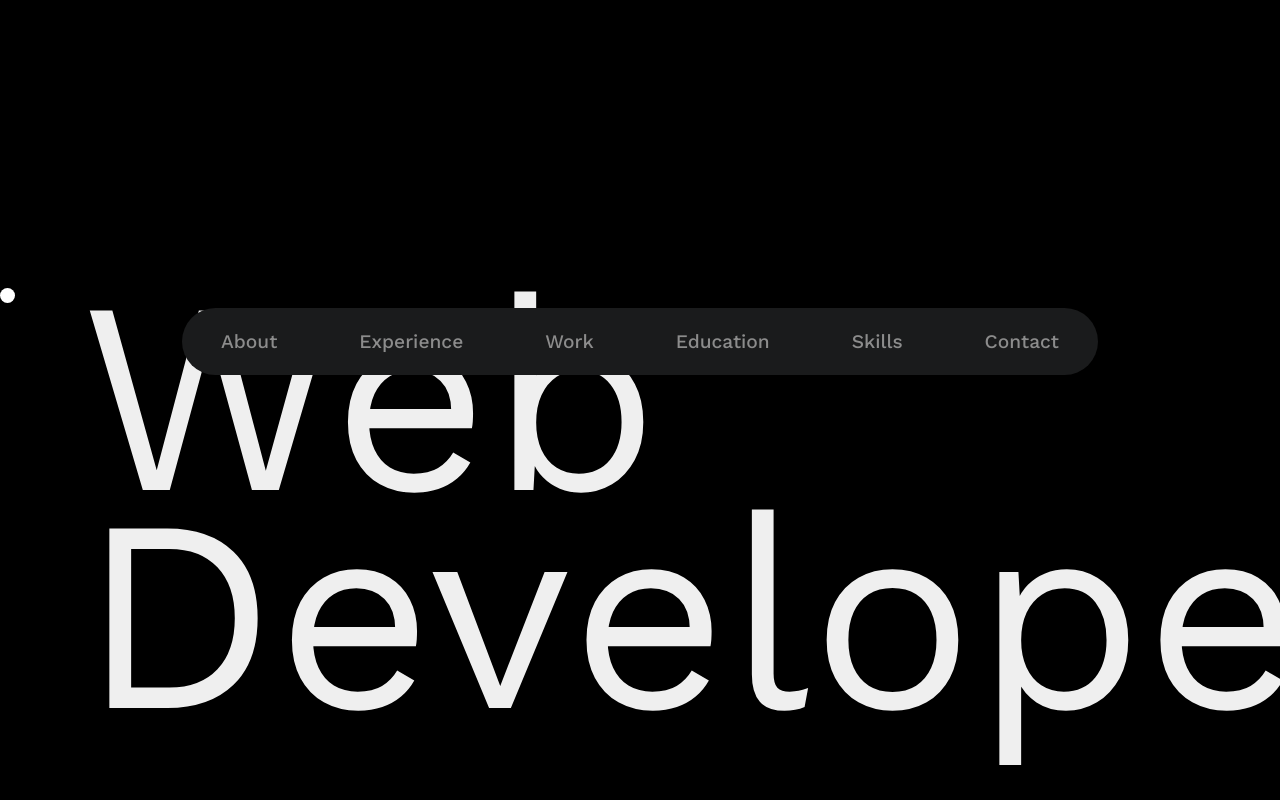
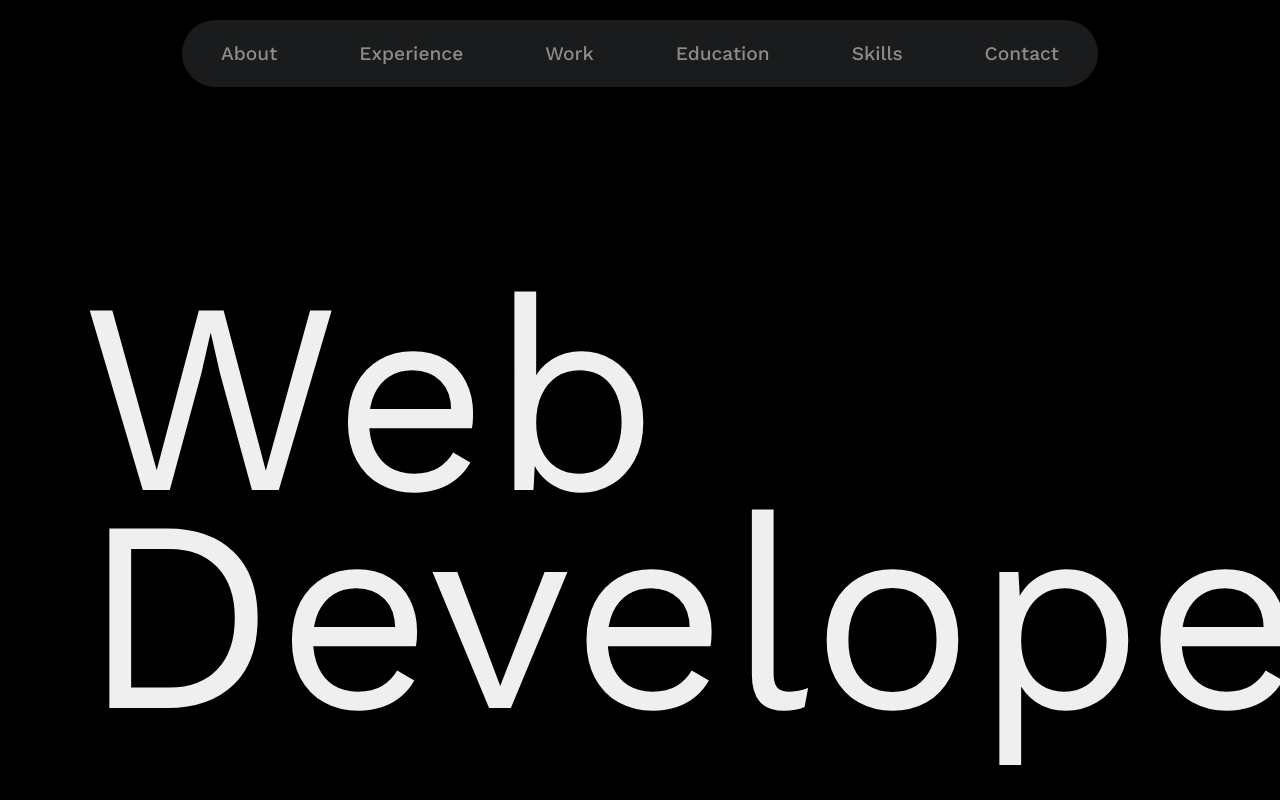
Before and after one commit to dalfonso75/portfolio, a Next.js app: page / in a window 1280 px wide. Shown: the top 800 px of the page. Built offline with nearby package versions, Linux system fonts and the light colour scheme.

Commit message:
remove locomotive and minor fix

```diff
--- a/components/About/About.module.css
+++ b/components/About/About.module.css
@@ -1,8 +1,9 @@
 .c_about {
+  padding-top: 18em;
   margin-bottom: 5em;
 }
 .about__titles {
-  margin: 18em 0 5em 0;
+  margin-bottom: 5em;
   display: grid;
   align-items: flex-end;
   grid-template-columns: 8fr 4fr;
--- a/components/About/index.jsx
+++ b/components/About/index.jsx
@@ -2,7 +2,7 @@ import React from "react";
 import styles from "./About.module.css";
 const About = () => {
   return (
-    <div className={styles.c_about}>
+    <section className={styles.c_about} id="About">
       <div className={styles.about__titles}>
         <h1 className={styles.about__role}>Web Developer</h1>
         <p className={styles.about__specialized}>
@@ -31,12 +31,15 @@ const About = () => {
           >
             Linkedin
           </a>
-          <a className={styles.social_media__link} href="https://github.com/dalfonso75">
+          <a
+            className={styles.social_media__link}
+            href="https://github.com/dalfonso75"
+          >
             Mi Curricum Vitae
           </a>
         </div>
       </div>
-    </div>
+    </section>
   );
 };
 
--- a/components/AppLayout/index.jsx
+++ b/components/AppLayout/index.jsx
@@ -1,8 +1,5 @@
-import React, { useRef } from "react";
-
+import React from "react";
 import Header from "../Header";
-
-import useLocomotiveScroll from "@/hooks/useLocomotiveScroll";
 import CustomCursor from "../CustomCursor";
 
 import { Work_Sans } from "next/font/google";
@@ -11,25 +8,11 @@ import styles from "./AppLayout.module.css";
 const font = Work_Sans({ subsets: ["latin"] });
 
 const AppLayout = ({ children }) => {
-  const scrollRef = useRef(null);
-
-  useLocomotiveScroll({
-    ref: scrollRef,
-    smooth: true,
-    smoothMobile: true,
-  });
-
   return (
-    <main>
+    <main className={font.className}>
       <CustomCursor />
-      <div
-        data-scroll-container
-        ref={scrollRef}
-        className={`${font.className} ${styles.c_applayout}`}
-      >
-        <Header />
-        {children}
-      </div>
+      <Header />
+      <main className={styles.c_applayout}>{children}</main>
     </main>
   );
 };
--- a/components/CustomCursor/index.jsx
+++ b/components/CustomCursor/index.jsx
@@ -20,6 +20,9 @@ const CustomCursor = ({ speed = 0.1 }) => {
 
   useEffect(() => {
     function handleMouseMove(event) {
+      if (secondaryCursor?.current)
+        secondaryCursor.current.classList.add(styles.is_active);
+
       if (positionRef.current && mainCursor.current) {
         const { clientX, clientY } = event;
 
@@ -39,12 +42,8 @@ const CustomCursor = ({ speed = 0.1 }) => {
     };
   }, []);
 
-  // Cursor Enable/Disable
+  // Cursor Disable
   useEffect(() => {
-    const handleMouseEnable = () => {
-      if (secondaryCursor?.current)
-        secondaryCursor.current.classList.add(styles.is_active);
-    };
     const handleMouseDisable = () => {
       if (secondaryCursor?.current)
         secondaryCursor.current.classList.remove(styles.is_active);
@@ -52,12 +51,10 @@ const CustomCursor = ({ speed = 0.1 }) => {
 
     const body = document.querySelector("body");
     if (body) {
-      body.addEventListener("mouseenter", handleMouseEnable);
       body.addEventListener("mouseleave", handleMouseDisable);
     }
     return () => {
       if (body) {
-        body.removeEventListener("mouseenter", handleMouseEnable);
         body.addEventListener("mouseleave", handleMouseDisable);
       }
     };
--- a/components/Footer/index.jsx
+++ b/components/Footer/index.jsx
@@ -2,12 +2,12 @@ import React from "react";
 import style from "./Footer.module.css";
 const Footer = () => {
   return (
-    <div className={style.c_footer}>
+    <footer className={style.c_footer}>
       <p>© 2023 Enrique Alfonso . All right reserved.</p>
       <a className={style.footer__email} href="">
         ea888416@gmail.com
       </a>
-    </div>
+    </footer>
   );
 };
 
--- a/components/Projects/index.jsx
+++ b/components/Projects/index.jsx
@@ -4,7 +4,7 @@ import styles from "./Projects.module.css";
 import { PROJECTS } from "./data";
 function Projects() {
   return (
-    <div className={styles.c_projects}>
+    <section className={styles.c_projects} id="Work">
       <div className={styles.projects__text}>
         <h2 className={styles.projects__title}>Ultimos projectos</h2>
         <p className={styles.projects__about}>
@@ -13,11 +13,11 @@ function Projects() {
         </p>
       </div>
       <ul className={styles.projects__items}>
-        {PROJECTS.map((project, index) => (
-          <Project data={project} key={index} />
+        {PROJECTS.map((project) => (
+          <Project data={project} key={project.name} />
         ))}
       </ul>
-    </div>
+    </section>
   );
 }
 
--- a/hooks/useLocomotiveScroll.js
+++ /dev/null
@@ -1,30 +0,0 @@
-import { useEffect, useRef } from "react";
-// import LocomotiveScroll from "locomotive-scroll";
-import "locomotive-scroll/dist/locomotive-scroll.css";
-
-const useLocomotiveScroll = ({ ref, ...otherProps }) => {
-  const locomotiveScrollRef = useRef(null);
-
-  useEffect(() => {
-    if (ref?.current) {
-      (async () => {
-        try {
-          const LocomotiveScroll = (await import("locomotive-scroll")).default;
-
-          locomotiveScrollRef.current = new LocomotiveScroll({
-            ...otherProps,
-            el: ref.current,
-          });
-
-        } catch (error) {
-          throw Error(`[SmoothScrollProvider]: ${error}`);
-        }
-      })();
-    }
-    return () => {
-      locomotiveScrollRef.current?.destroy();
-    };
-  }, [ref]);
-  return [locomotiveScrollRef];
-};
-export default useLocomotiveScroll;
```
